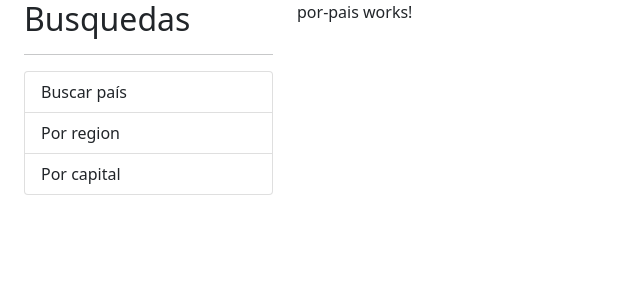
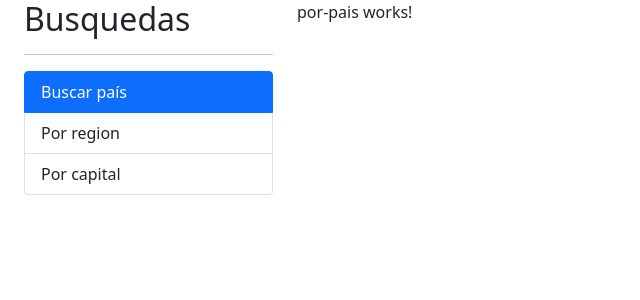
Before and after one commit to Dcterrance88/PaisesApp-Angular, an Angular app: page / in a window 1280 px wide. Shown: the top 300 px of the page, without its empty margins (0-640 px from the left). Built offline with nearby package versions, Linux system fonts and the light colour scheme.

Commit message:
Añadiendo links de las rutas
en el ul de las rutas se añadio un routerlink mas otras propiedades para
configurar las rutas y clases css .

```diff
--- a/src/app/app.component.html
+++ b/src/app/app.component.html
@@ -3,9 +3,9 @@
     <h2>Busquedas</h2>
     <hr>
     <ul class="list-group">
-      <li class="list-group-item">Buscar país</li>
-      <li class="list-group-item">Por region</li>
-      <li class="list-group-item">Por capital</li>
+      <li class="list-group-item" routerLinkActive="active" routerLink="" [routerLinkActiveOptions]="{ exact: true }">Buscar país</li>
+      <li class="list-group-item" routerLinkActive="active" routerLink="region">Por region</li>
+      <li class="list-group-item" routerLinkActive="active" routerLink="capital">Por capital</li>
     </ul>
   </div>
 
```
